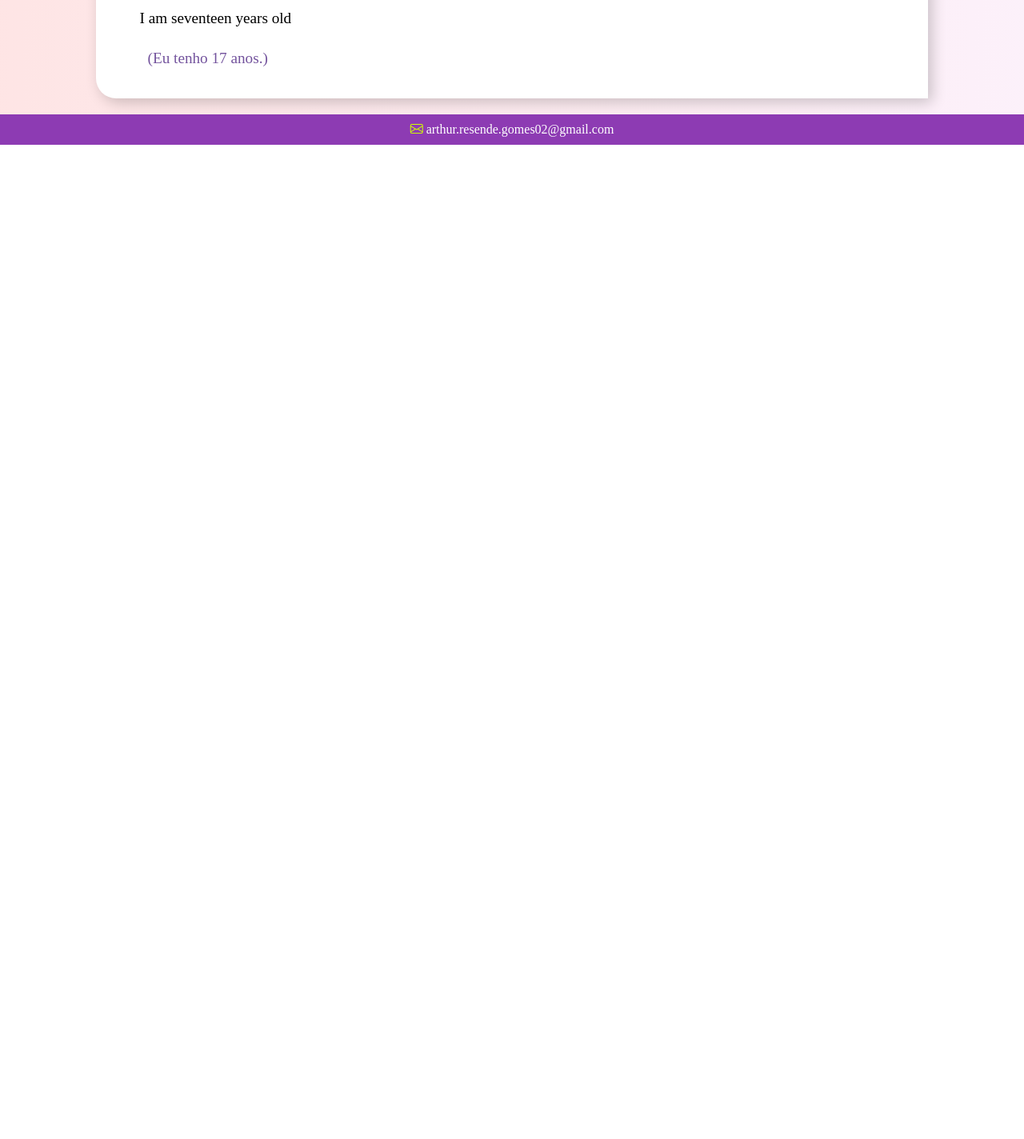
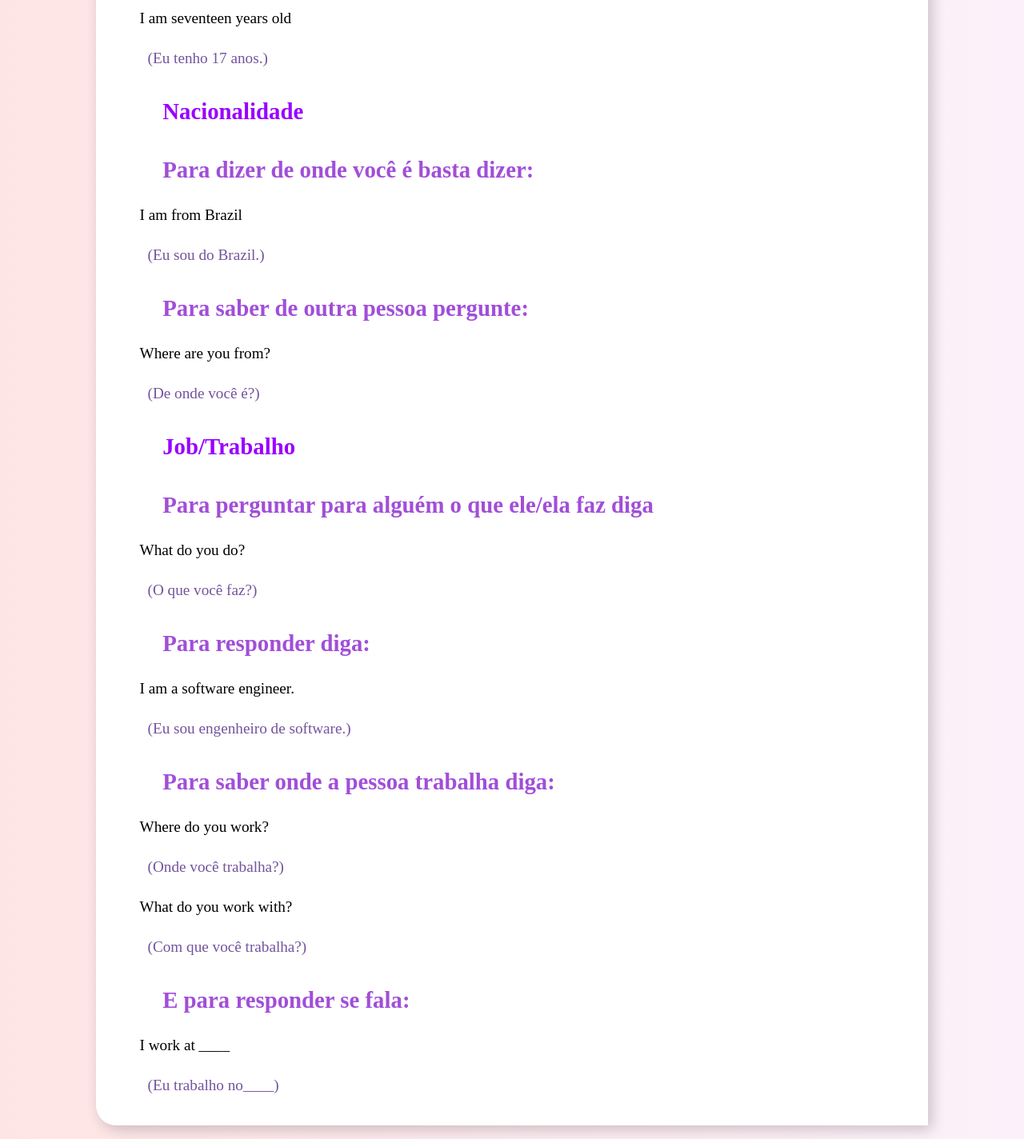
Before and after one commit to arthurresendes/Biografia, a plain HTML site: page inglês.html in a window 1280 px wide. Shown: the part 5416-6840 px from the top of the page at 80% size. Before the commit the page ends 5597 px from the top, so only its background shows below. Drawn offline with nearby package versions, Linux system fonts and the light colour scheme.

Commit message:
Atualização

```diff
--- a/inglês.html
+++ b/inglês.html
@@ -149,6 +149,35 @@
             <li>I am seventeen years old <p class="transparente">(Eu tenho 17 anos.)</p></li>
          </ul>
 
+         <h2>Nacionalidade</h2>
+         <h3>Para dizer de onde você é basta dizer:</h3>
+         <ul>
+            <li>I am from Brazil <p class="transparente">(Eu sou do Brazil.)</p></li>
+         </ul>
+
+         <h3>Para saber de outra pessoa pergunte:</h3>
+         <ul>
+            <li>Where are you from? <p class="transparente">(De onde você é?)</p></li>
+         </ul>
+
+         <h2>Job/Trabalho</h2>
+         <h3>Para perguntar para alguém o que ele/ela faz diga</h3>
+         <ul>
+            <li>What do you do? <p class="transparente">(O que você faz?)</p></li>
+         </ul>
+         <h3>Para responder diga:</h3>
+         <ul>
+            <li>I am a software engineer. <p class="transparente">(Eu sou engenheiro de software.)</p></li>
+         </ul>
+        <h3>Para saber onde a pessoa trabalha diga:</h3>
+        <ul>
+            <li>Where do you work? <p class="transparente">(Onde você trabalha?)</p></li>
+            <li>What do you work with?  <p class="transparente">(Com que você trabalha?)</p></li>
+        </ul>
+        <h3>E para responder se fala:</h3>
+        <ul>
+            <li>I work at ____ <p class="transparente">(Eu trabalho no____)</p></li>
+        </ul>
     </main>
 
     <footer>
```
